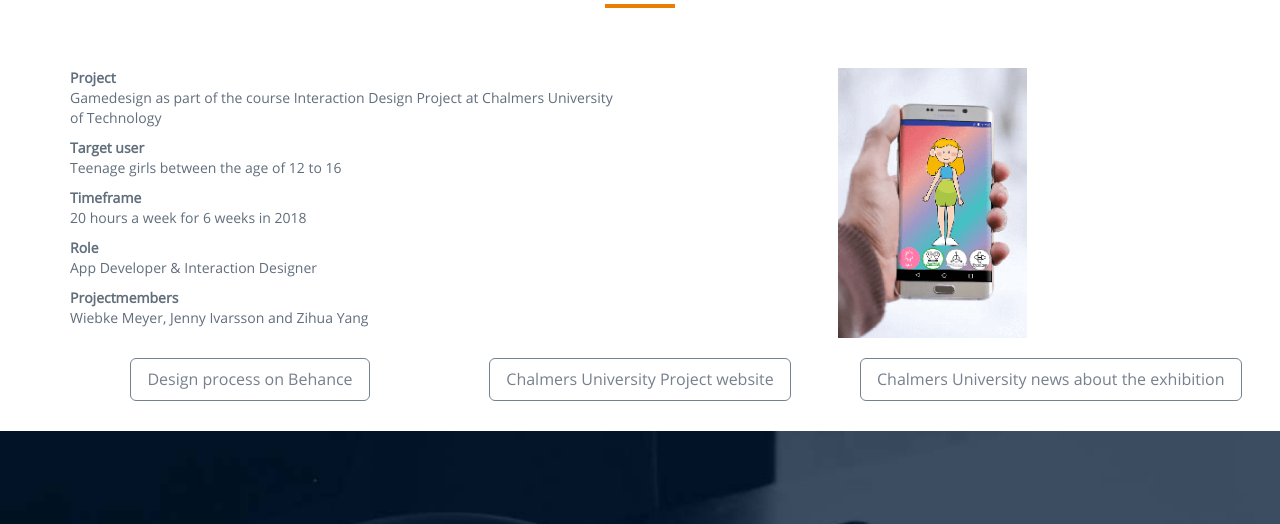
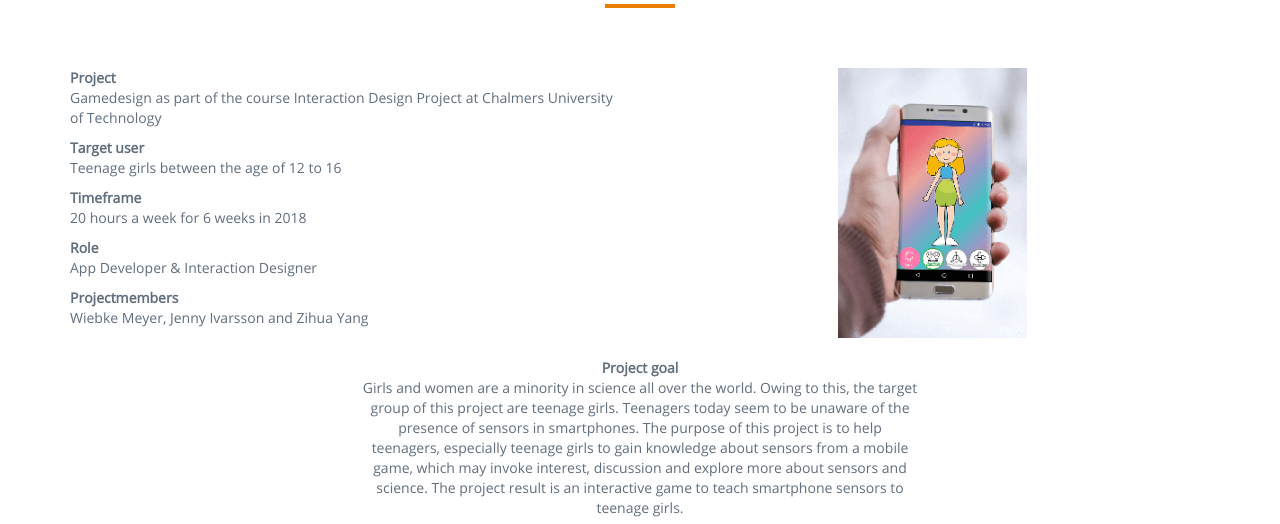
Before and after one commit to wiebkem/portfolio, a plain HTML site: page sensorgame-project.html in a window 1280 px wide. Shown: the part 146-670 px from the top of the page. Drawn offline with Linux system fonts and the light colour scheme.

Commit message:
Added the sensor game project goal.

```diff
--- a/sensorgame-project.html
+++ b/sensorgame-project.html
@@ -95,6 +95,24 @@
             </div>
         </div>
         <div class="row">
+            <div class="col-md-3"></div>
+            <div class="col-md-6 col-sm-12 col-xs-12 project-info-container">
+                <p>
+                    <strong>Project goal</strong><br />
+                    Girls and women are a minority in science all over the
+                    world. Owing to this, the target group of this project
+                    are teenage girls. Teenagers today seem to be unaware
+                    of the presence of sensors in smartphones. The purpose of
+                    this project is to help teenagers, especially teenage girls
+                    to gain knowledge about sensors from a mobile game,
+                    which may invoke interest, discussion and explore
+                    more about sensors and science. The project result is an interactive game
+                    to teach smartphone sensors to teenage girls.
+                </p>
+            </div>
+            <div class="col-md-3"></div>
+        </div>
+        <div class="row">
             <div class="col-md-4 col-sm-6 col-xs-12 project-info-container">
                 <a href="https://www.behance.net/gallery/72432901/Tangible-Game-Design-for-preschool-children" class="btn btn-default btn-lg" rel="nofollow" target="_blank">Design process on Behance</a>
             </div>
```
